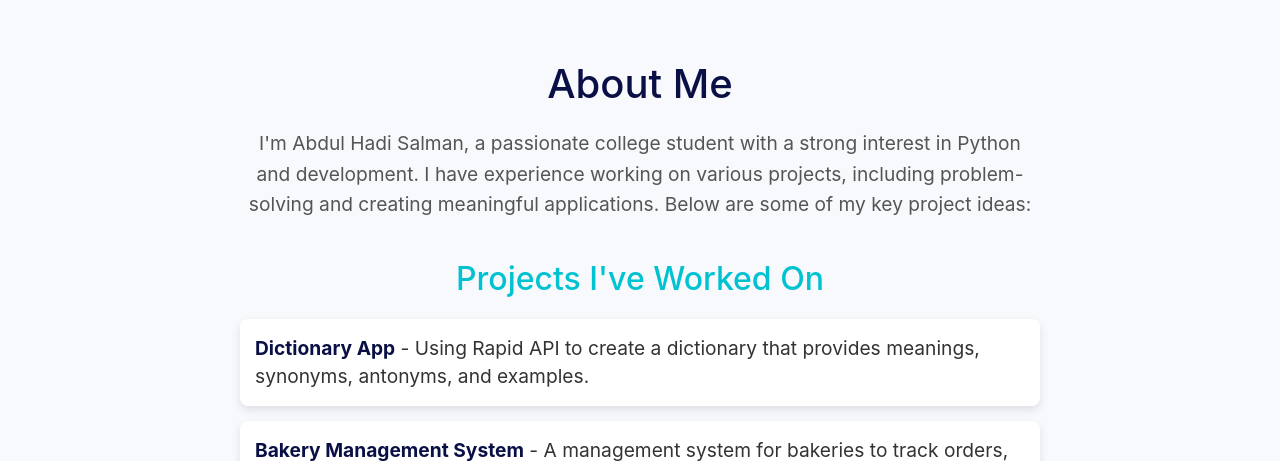
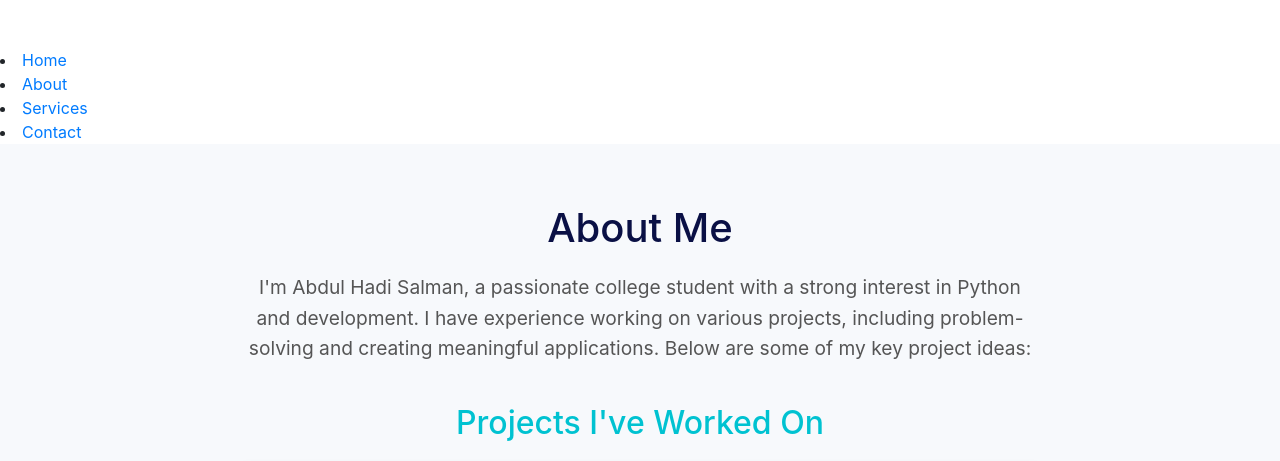
Before and after one commit to AbdulHadi-Programmer/wscubetech, a Django app: page /about/ in a window 1280 px wide. Shown: the part 56-517 px from the top of the page. Run offline with Django 5.2, Linux system fonts and the light colour scheme.

Commit message:
new update

```diff
--- a/templates/contact.html
+++ b/templates/contact.html
@@ -1,4 +1,4 @@
-{% extends 'base.html' %}
+    {% extends 'base.html' %}
 {% load static %}
 <!DOCTYPE html>
 <html lang="en">
--- a/templates/nav_bar.html
+++ b/templates/nav_bar.html
@@ -34,3 +34,10 @@
       </form>
     </div>
   </nav>
+
+  <!-- This is also a way for url routing in django -->
+  <br> <br>
+  <li><a href="/">Home </a></li>
+  <li><a href="/about">About</a></li>
+  <li><a href="/services">Services</a></li>
+  <li><a href="/contact">Contact </a></li>
--- a/wscubetech/views.py
+++ b/wscubetech/views.py
@@ -2,8 +2,7 @@
 from django.shortcuts import render
 from django.http import HttpResponse
 from django.views.decorators.csrf import csrf_exempt
-from django.http import HttpResponse # Show text on browser
-from django.shortcuts import render
+
 
 @csrf_exempt
 def HomePage(request):
@@ -19,9 +18,6 @@ def HomePage(request):
     #     ]
     # }
     return render(request, "index.html")
-from django.shortcuts import render
-from django.http import HttpResponse
-from django.views.decorators.csrf import csrf_exempt
 
 @csrf_exempt
 def HomePage(request):
```
